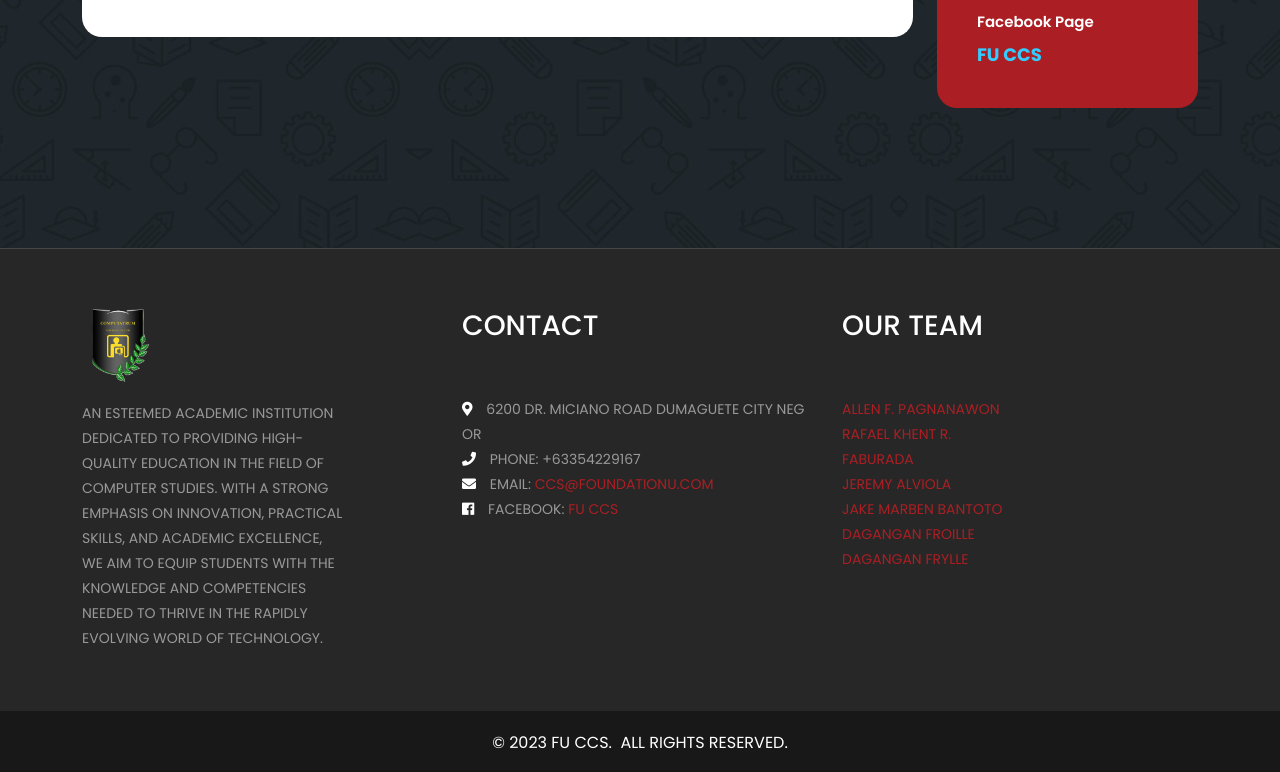
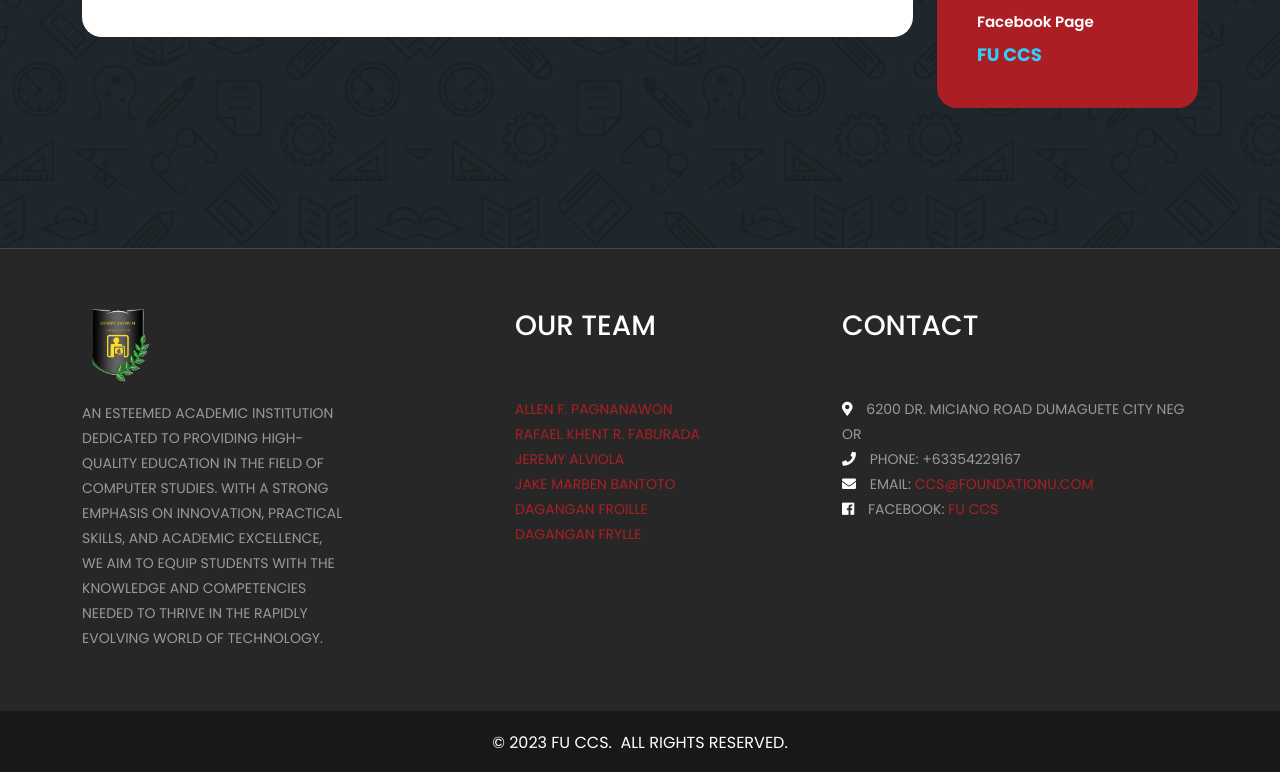
Before and after one commit to xdgalaxy2/FU_CCS_Website, a plain HTML site: page Index.html in a window 1280 px wide. Shown: the part 5138-5910 px from the top of the page. Drawn offline with nearby package versions, Linux system fonts and the light colour scheme; some packages are replaced by stand-ins of ours; a script that the page names is missing.

Commit message:
icon added and footer alignment

```diff
--- a/Index.html
+++ b/Index.html
@@ -10,6 +10,9 @@
     <link href="https://fonts.googleapis.com/css?family=Poppins:100,200,300,400,500,600,700,800,900" rel="stylesheet">
 
     <title>FU CCS</title>
+
+    <!-- Website icon -->
+    <link rel="icon" href="assets/images/FU_CCS.ico" type="image/icon type">
 
     <!-- Bootstrap core CSS -->
     <link href="vendor/bootstrap/css/bootstrap.min.css" rel="stylesheet">
@@ -686,7 +689,7 @@
             <ul>
               <li>
                 <h6>Phone Number</h6>
-                <span>+63354229167 <br>ext 100</span>
+                <span>+63354229167 <br>ext 220</span>
               </li>
               <li>
                 <h6>Email Address</h6>
@@ -698,7 +701,7 @@
               </li>
               <li>
                 <h6>Facebook Page</h6>
-                <span><a rel="nofollow" href="https://www.facebook.com/foundationuniversity.ccs" target="_blank">FU CCS</a></span>
+                <span><a rel="external" href="https://www.facebook.com/foundationuniversity.ccs" target="_blank">FU CCS</a></span>
               </li>
             </ul>
           </div>
@@ -716,30 +719,30 @@
                   <p>
                     an esteemed academic institution dedicated to providing high-quality education in the field of computer studies. With a strong emphasis on innovation, practical skills, and academic excellence, we aim to equip students with the knowledge and competencies needed to thrive in the rapidly evolving world of technology.
                   </p>
+                  </div>
+                  <div class="col-md-4 footer-ourteam wow fadeInUp">
+                    <div class="row">
+                      <div class="col">
+                        <h3>OUR TEAM</h3>
                       </div>
+                    </div>
+                    <div>
+                      <div>
+                        <p><a rel="external" href="https://www.facebook.com/aoc.epson/" target="_blank">ALLEN F. PAGNANAWON</a></p>
+                        <p><a rel="external" href="https://www.facebook.com/rafael.faburada" target="_blank">RAFAEL KHENT R. FABURADA</a></p>
+                        <p><a rel="external" href="https://www.facebook.com/wertyjaja13" target="_blank">JEREMY ALVIOLA</a></p>
+                        <p><a rel="external" href="https://www.facebook.com/jakemarben.bantoto21" target="_blank">JAKE MARBEN BANTOTO</a></p>
+                        <p><a rel="external" href="https://www.facebook.com/froy.ballovar" target="_blank">DAGANGAN FROILLE</a></p>
+                        <p><a rel="external" href="https://www.facebook.com/frylle.dagangan" target="_blank">DAGANGAN FRYLLE</a></p>
+                      </div>
+                    </div>
+                  </div>
                 <div class="col-md-4 offset-md-1 footer-contact wow fadeInDown">
                   <h3>CONTACT</h3>
                       <p><i class="fas fa-map-marker-alt"></i> 6200 Dr. Miciano Road Dumaguete City Neg Or</p>
                       <p><i class="fas fa-phone"></i> Phone: +63354229167</p>
                       <p><i class="fas fa-envelope"></i> Email: <a href="mailto:ccs@foundationu.com">ccs@foundationu.com</a></p>
-                      <p><i class="fab fa-facebook"></i> Facebook: <a rel="nofollow" href="https://www.facebook.com/foundationuniversity.ccs" target="_blank">FU CCS</a></p>
-                      </div>
-                      <div class="col-md-4 footer-ourteam wow fadeInUp">
-                        <div class="row">
-                          <div class="col">
-                            <h3>OUR TEAM</h3>
-                          </div>
-                        </div>
-                        <div class="row">
-                          <div class="col-md-6">
-                            <p><a href="#">ALLEN F. PAGNANAWON</a></p>
-                            <p><a href="#">RAFAEL KHENT R. FABURADA</a></p>
-                            <p><a href="#">JEREMY ALVIOLA</a></p>
-                            <p><a href="#">JAKE MARBEN BANTOTO</a></p>
-                            <p><a href="#">DAGANGAN FROILLE</a></p>
-                            <p><a href="#">DAGANGAN FRYLLE</a></p>
-                          </div>
-                        </div>
+                      <p><i class="fab fa-facebook"></i> Facebook: <a rel="external" href="https://www.facebook.com/foundationuniversity.ccs" target="_blank">FU CCS</a></p>
                       </div>
                 </div>
             </div>
--- a/assets/css/main.css
+++ b/assets/css/main.css
@@ -1377,6 +1377,7 @@ footer
 .footer-contact p a { border: 0; }
 .footer-contact p a:hover, .footer-contact p a:focus { border: 0; }
 
+.footer-ourteam { padding-left:160px; }
 .footer-ourteam a { color: #aaa; border: 0; }
 .footer-ourteam a:hover, .footer-ourteam a:focus { color: #fff; }
 
```
Also changed, not shown: Event-details.html (+25 -21 lines), Events.html (+20 -17 lines).
